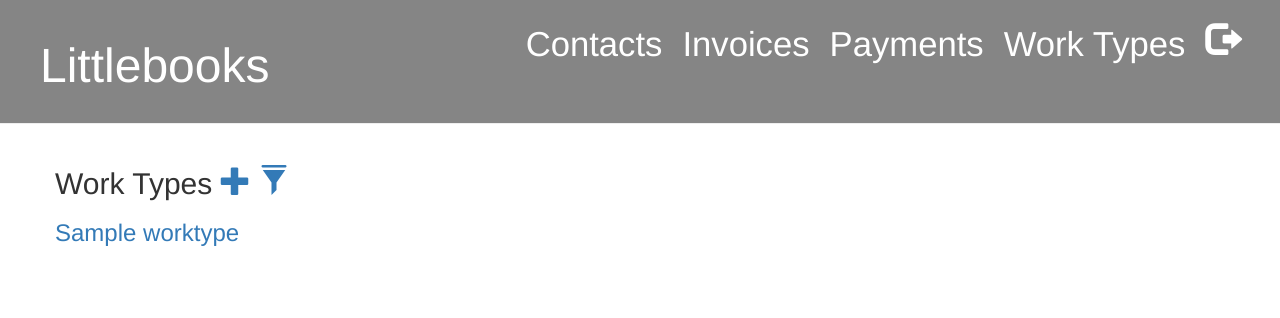
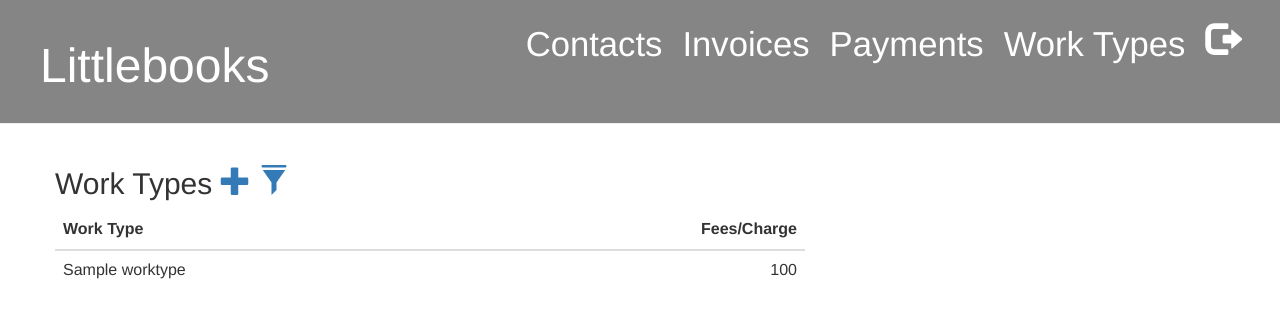
Before and after one commit to samthorold/django-invoice, a Django app: page /invoice/worktypes/ in a window 1280 px wide. Shown: the top 318 px of the page. Run offline with Django 3.2, Linux system fonts and the light colour scheme; tables that the repository leaves empty hold one stand-in row (values such as "Sample post"); some libraries are stand-ins or nearby versions.

Commit message:
InvoiceLine date and WorkType list view

```diff
--- a/contacts/views.py
+++ b/contacts/views.py
@@ -28,7 +28,7 @@ def list_contacts(request):
 	if name:
 		contacts = contacts.filter(name__icontains=name)
 
-	paginator = Paginator(contacts, 25)
+	paginator = Paginator(contacts, 10)
 	page = request.GET.get('page')
 	try:
 		contacts = paginator.page(page)
--- a/invoice/forms.py
+++ b/invoice/forms.py
@@ -24,7 +24,7 @@ class InvoiceLineForm(forms.ModelForm):
     class Meta:
         model = InvoiceLine
         # add the Invoice from the view
-        fields = ('patient', 'work_type', 'fee', 'quantity', 'billable')
+        fields = ('patient', 'work_type', 'fee', 'quantity', 'date', 'billable')
 
 class PaymentForm(forms.ModelForm):
 
@@ -37,6 +37,10 @@ class PaymentSearchForm(forms.Form):
     start = forms.DateField(required=False)
     end = forms.DateField(required=False)
 
+class WorkTypeSearchForm(forms.Form):
+    start = forms.DateField(required=False)
+    end = forms.DateField(required=False)
+
 class DeleteForm(forms.Form):
 
     entry = forms.CharField()
--- a/invoice/models.py
+++ b/invoice/models.py
@@ -11,6 +11,14 @@ class WorkType(models.Model):
 
 	def __str__(self):
 		return self.name
+
+	def total_fees(self, start=None, end=None):
+		fees = self.invoiceline_set
+		if start:
+			fees = fees.filter(date__gte=start)
+		if end:
+			fees = fees.filter(date__lte=end)
+		return sum(il.total_fee(billable=False) for il in fees.all())
 
 class Invoice(models.Model):
 
@@ -31,7 +39,7 @@ class Invoice(models.Model):
 			payments = payments.filter(date__lte=end)
 		return sum(p.amount for p in payments.all())
 
-	def fee_oustanding(self):
+	def fee_outstanding(self):
 		return self.total_fee() - self.total_payment()
 
 class InvoiceLine(models.Model):
@@ -44,6 +52,7 @@ class InvoiceLine(models.Model):
 	patient = models.ForeignKey('contacts.Contact')
 	quantity = models.IntegerField()
 	fee = models.IntegerField()
+	date = models.DateField(default=timezone.now)
 	billable = models.BooleanField()
 
 	def __str__(self):
@@ -60,7 +69,7 @@ class Payment(models.Model):
 		ordering = ('date', 'amount')
 
 	invoice = models.ForeignKey(Invoice, on_delete=models.CASCADE)
-	date = models.DateField()
+	date = models.DateField(default=timezone.now)
 	amount = models.IntegerField()
 
 	def __str__(self):
--- a/invoice/templates/invoice/invoice_detail.html
+++ b/invoice/templates/invoice/invoice_detail.html
@@ -1,4 +1,5 @@
 {% extends 'base.html' %}
+{% load humanize %}
 
 {% block content %}
   <a class="btn btn-warning" href="{% url 'invoice:invoice_edit' pk=invoice.id %}">
@@ -7,7 +8,7 @@
   <a class="btn btn-danger" href="{% url 'invoice:invoice_delete' pk=invoice.id %}">
     <span class="glyphicon glyphicon-trash"></span>
   </a>
-  <h2>{{ invoice }} | {{ invoice.total_payment }} of {{ invoice.total_fee }} paid</h2>
+  <h2>{{ invoice }} | {{ invoice.total_payment|intcomma }} of {{ invoice.total_fee|intcomma }} paid</h2>
   <p>{{ invoice.notes|linebreaksbr }}</p>
   <table class="table">
     <thead>
@@ -16,6 +17,7 @@
         <th class="text-left">Work Type</th>
         <th class="text-right">#</th>
         <th class="text-right">Fee</th>
+        <th class="text-center">Date</th>
         <th class="text-center">Billable</th>
       </tr>
     </thead>
@@ -26,6 +28,7 @@
           <td class="text-left">{{ il.work_type.name }}</td>
           <td class="text-right">{{ il.quantity }}</td>
           <td class="text-right">{{ il.fee }}</td>
+          <td class="text-center">{{ il.date }}</td>
           <td class="text-center">
             {% if il.billable %}
               <span class="glyphicon glyphicon-ok"></span>
--- a/invoice/templates/invoice/invoice_list.html
+++ b/invoice/templates/invoice/invoice_list.html
@@ -1,4 +1,5 @@
 {% extends 'base.html' %}
+{% load humanize %}
 
 {% block content %}
 <h2>
@@ -26,8 +27,8 @@
             {{ invoice.payee.name }}
           </a>
         </td>
-        <td class="text-right">{{ invoice.total_payment }}</td>
-        <td class="text-right">{{ invoice.total_fee }}
+        <td class="text-right">{{ invoice.total_payment|intcomma }}</td>
+        <td class="text-right">{{ invoice.total_fee|intcomma }}
       </tr>
     {% endfor %}
   </tbody>
--- a/invoice/templates/invoice/worktype_list.html
+++ b/invoice/templates/invoice/worktype_list.html
@@ -9,14 +9,28 @@
   <a href="{% url 'invoice:worktype_search' %}">
     <span class="glyphicon glyphicon-filter"></span>
   </a>
+
+  {% if start %}
+    <small>Start: </small>{{ start }}
+  {% endif %}
+  {% if end %}
+    <small>End: </small>{{ end }}
+  {% endif %}
 </h2>
-{% if worktypes %}
-  {% for worktype in worktypes %}
-    <h3>
-      <a href="{% url 'invoice:worktype_detail' pk=worktype.id %}">
-        {{ worktype }}
-      </a>
-    </h3>
-  {% endfor %}
-{% endif %}
+<table class="table">
+  <thead>
+    <tr>
+      <th class="text-left">Work Type</th>
+      <th class="text-right">Fees/Charge</th>
+    </tr>
+  </thead>
+  <tbody>
+    {% for worktype in worktypes %}
+      <tr>
+        <td class="text-left">{{ worktype.0 }}</td>
+        <td class="text-right">{{ worktype.1 }}</td>
+      </tr>
+    {% endfor %}
+  </tbody>
+</table>
 {% endblock %}
--- a/invoice/views.py
+++ b/invoice/views.py
@@ -7,14 +7,14 @@ from django.contrib.auth.decorators import login_required
 
 from .forms import (
     DeleteForm, InvoiceForm, InvoiceLineForm, InvoiceSearchForm,
-    PaymentForm, PaymentSearchForm, WorkTypeForm
+    PaymentForm, PaymentSearchForm, WorkTypeForm, WorkTypeSearchForm
 )
 from .models import Invoice, InvoiceLine, Payment, WorkType
 from contacts.models import Contact
 
 
 def invoice_list(request):
-    invoices = Invoice.objects
+    invoices = Invoice.objects.order_by('-id')
     payee = request.GET.get('payee')
     if payee:
         invoices = invoices.filter(payee__name__icontains=payee)
@@ -22,13 +22,13 @@ def invoice_list(request):
     if patient:
         # https://stackoverflow.com/questions/15507171/django-filter-query-foreign-key
         invoices = invoices.filter(invoiceline__patient__name__icontains=patient)
-    if not (payee or patient):
-        invoices = invoices.all()
+    # if not (payee or patient):
+    #     invoices = invoices.all()
 
     # https://stackoverflow.com/questions/5728283/
     # distinct returns only unique Invoice objects
     # the same Invoice shows up when two+ InvoiceLine objects have a matching patient name
-    paginator = Paginator(invoices.distinct(), 25)
+    paginator = Paginator(invoices.distinct(), 15)
     page = request.GET.get('page')
     try:
         invoices = paginator.page(page)
@@ -146,8 +146,12 @@ def invoice_line_delete(request, pk):
             {'form': form, 'invoice_line': invoice_line})
 
 def worktype_list(request):
-    worktypes = WorkType.objects.all()
-    return render(request, 'invoice/worktype_list.html', {'worktypes': worktypes})
+    start = request.GET.get('start')
+    end = request.GET.get('end')
+    worktypes = [(w, w.total_fees(start, end)) for w in WorkType.objects.all()]
+    worktypes = [worktype_tuple for worktype_tuple in worktypes if worktype_tuple[1]>0]
+    return render(request, 'invoice/worktype_list.html',
+        {'worktypes': worktypes, 'start': start, 'end': end})
 
 def worktype_new(request):
     if request.method == 'POST':
@@ -161,7 +165,17 @@ def worktype_new(request):
         return render(request, 'invoice/worktype_new.html', {'form': form})
 
 def worktype_search(request):
-    pass
+    if request.method == 'POST':
+        form = WorkTypeSearchForm(request.POST)
+        if form.is_valid():
+            start = form.cleaned_data.get('start')
+            end = form.cleaned_data.get('end')
+            url = reverse('invoice:worktype_list')
+            url = "{}?start={}&end={}".format(url, start, end).replace('None', '')
+            return HttpResponseRedirect(url)
+    else:
+        form = WorkTypeSearchForm()
+        return render(request, 'invoice/worktype_search.html', {'form': form})
 
 def worktype_detail(request, pk):
     worktype = get_object_or_404(WorkType, pk=pk)
--- a/mysite/settings.py
+++ b/mysite/settings.py
@@ -39,6 +39,7 @@ INSTALLED_APPS = [
     'django.contrib.sessions',
     'django.contrib.messages',
     'django.contrib.staticfiles',
+    'django.contrib.humanize',
 ]
 
 MIDDLEWARE = [
```
Also changed, not shown: invoice/migrations/0004_auto_20170820_1831.py (added).
